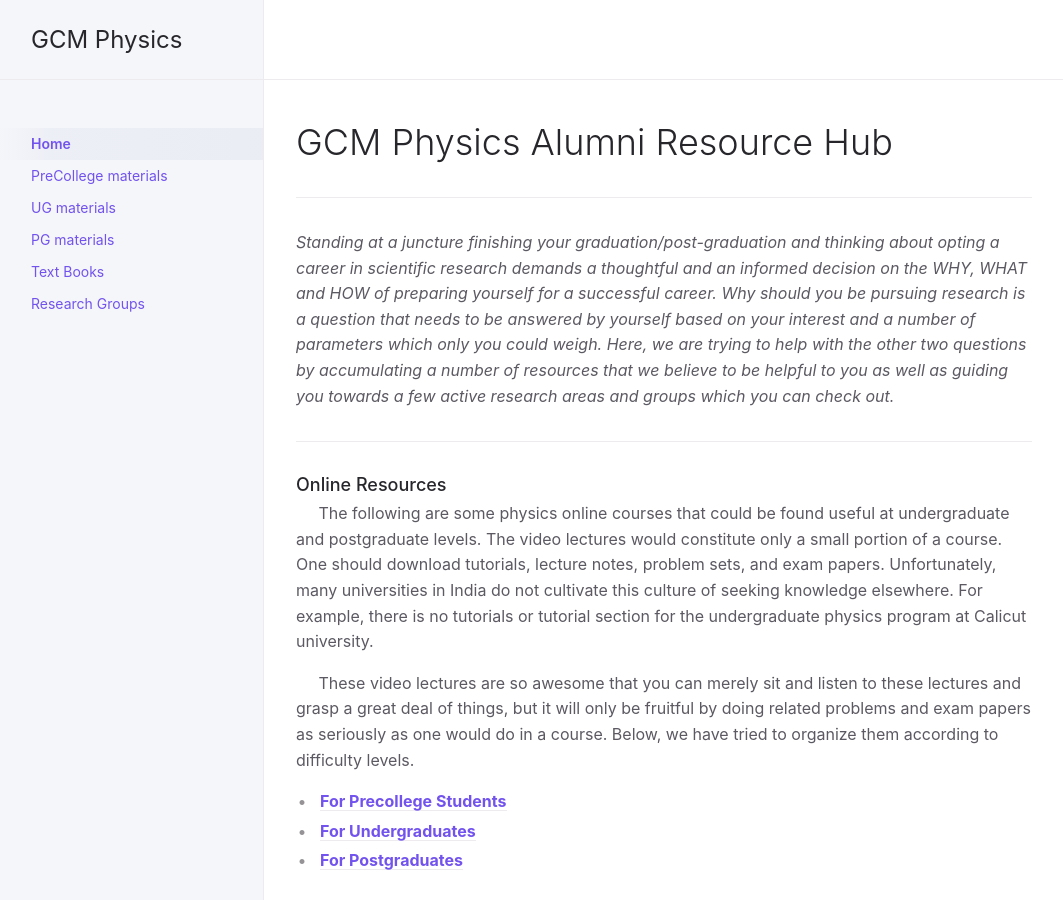
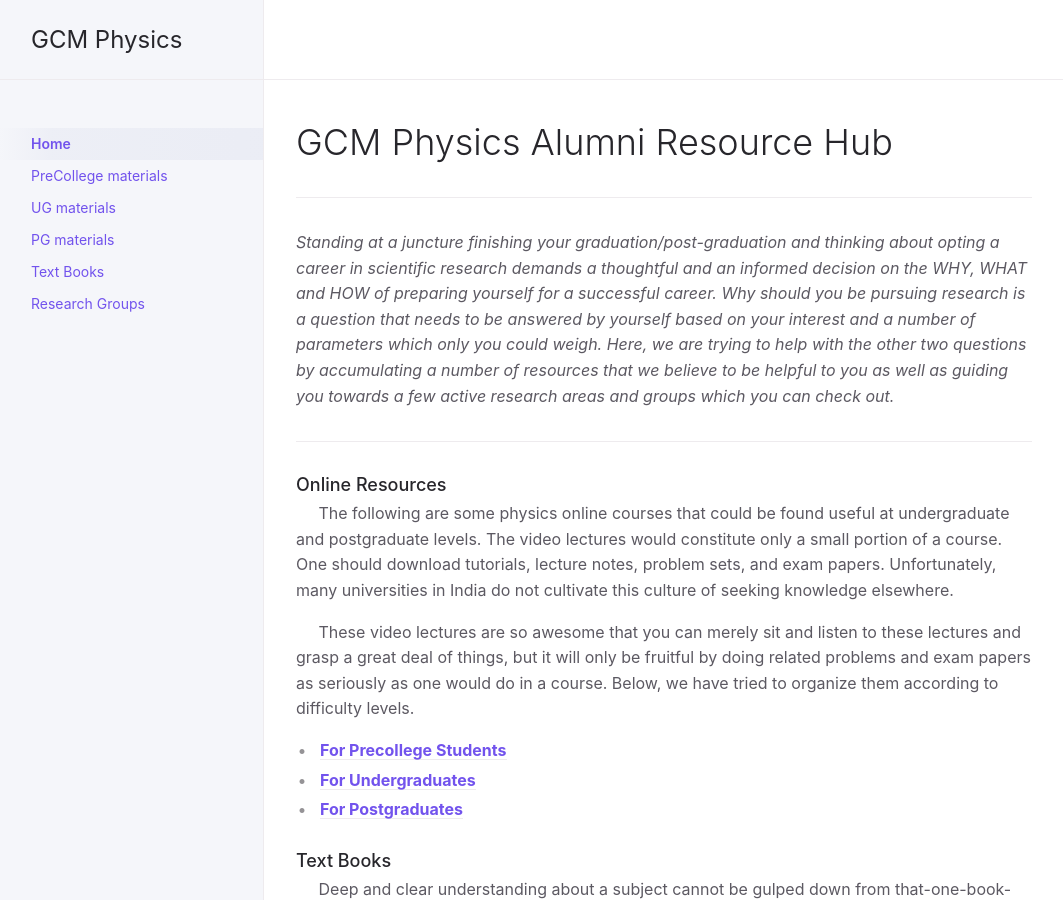
Before and after one commit to gcmphysalum/blog, a Jekyll site: the page built from index.md, in a window 1280 px wide and 900 px high. Shown: the whole window, without its empty margins (108-1171 px from the left). Built offline with Jekyll 4.4.1, drawn with Linux system fonts in a browser that asks for light colours.

Commit message:
updated_home.md
27th September  final version

```diff
--- a/index.md
+++ b/index.md
@@ -14,7 +14,6 @@ last_modified_date: 2020-09-26T01:00:00+0000
 ### Online Resources
 &nbsp;&nbsp;&nbsp;&nbsp;
 The following are some physics online courses that could be found useful at undergraduate and postgraduate levels. The video lectures would constitute only a small portion of a course. One should download tutorials, lecture notes, problem sets, and exam papers. Unfortunately, many universities in India do not cultivate this culture of seeking knowledge elsewhere.
-For example, there is no tutorials or tutorial section for the undergraduate physics program at Calicut university.
 
 &nbsp;&nbsp;&nbsp;&nbsp;
 These video lectures are so awesome that you can merely sit and listen to these lectures and grasp a great deal of things, but it will only be fruitful by doing related problems and exam papers as seriously as one would do in a course. Below, we have tried to organize them according to difficulty levels.
```
